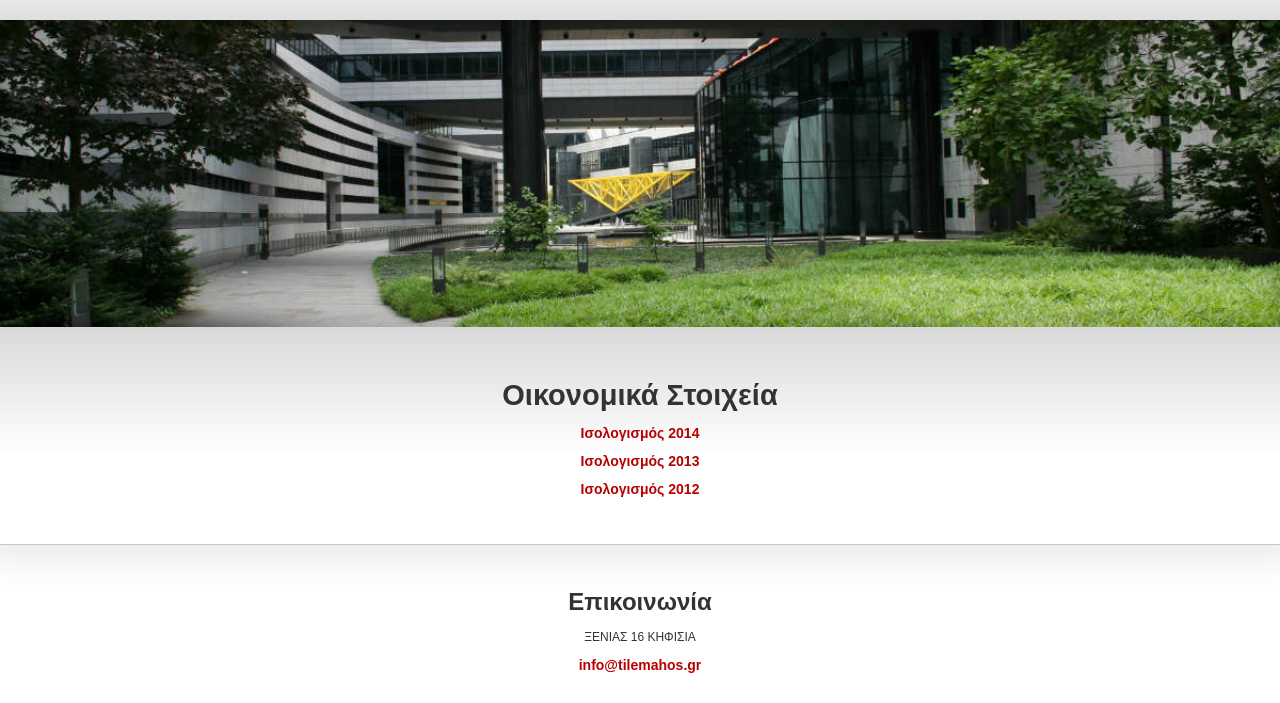
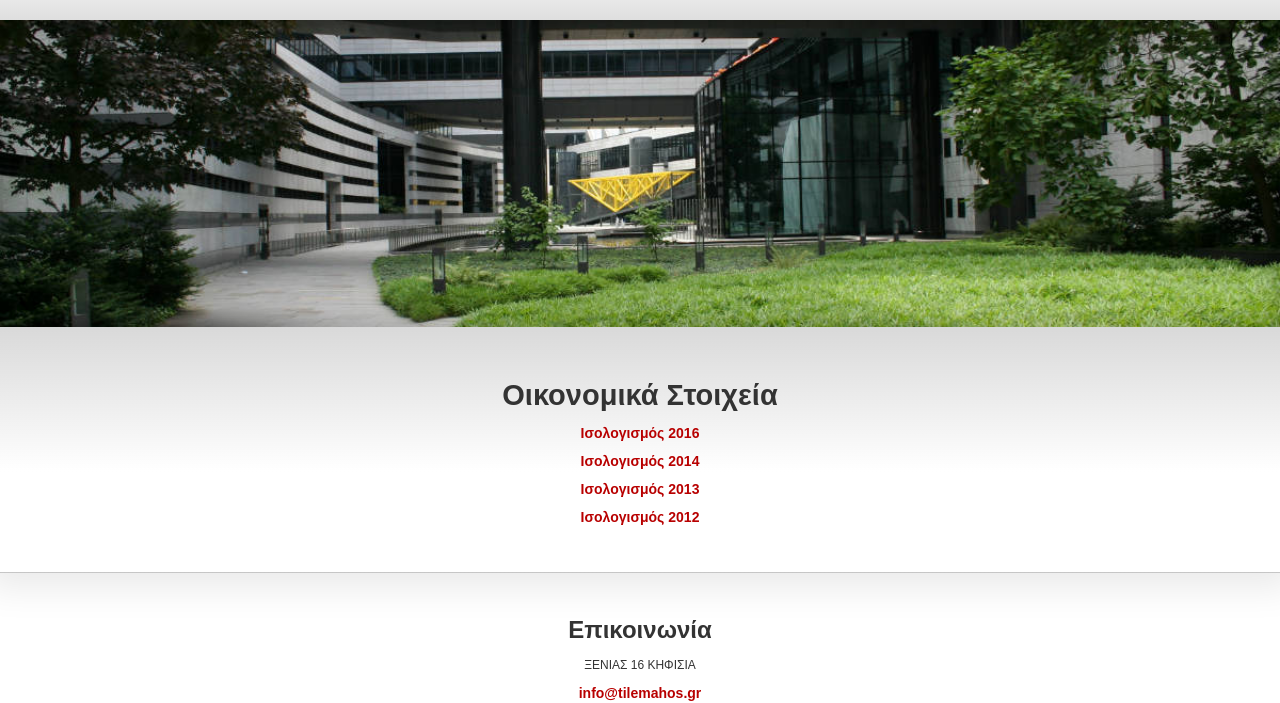
Before and after one commit to chiotis/tilemahos, a plain HTML site: page index.html in a window 1280 px wide. Shown: the part 111-814 px from the top of the page. Drawn offline with Linux system fonts and the light colour scheme.

Commit message:
Update index.html

```diff
--- a/index.html
+++ b/index.html
@@ -20,6 +20,7 @@
   <div class="isologismos">
     <div class="w-container">
       <h2>Οικονομικά Στοιχεία</h2>
+      <p><a class="contact" href="http://tilemahos.gr/isologismos-tilemahos-2016.pdf" target="_blank" >Ισολογισμός 2016</a></p>
       <p><a class="contact" href="http://tilemahos.gr/isologismos-tilemahos-2014.pdf" target="_blank" >Ισολογισμός 2014</a></p>
       <p><a class="contact" href="http://tilemahos.gr/isologismos-tilemahos-2013.pdf" target="_blank" >Ισολογισμός 2013</a></p>
       <p><a class="contact" href="http://tilemahos.gr/isologismos-tilemahos-2012.pdf" target="_blank" >Ισολογισμός 2012</a></p>
```
